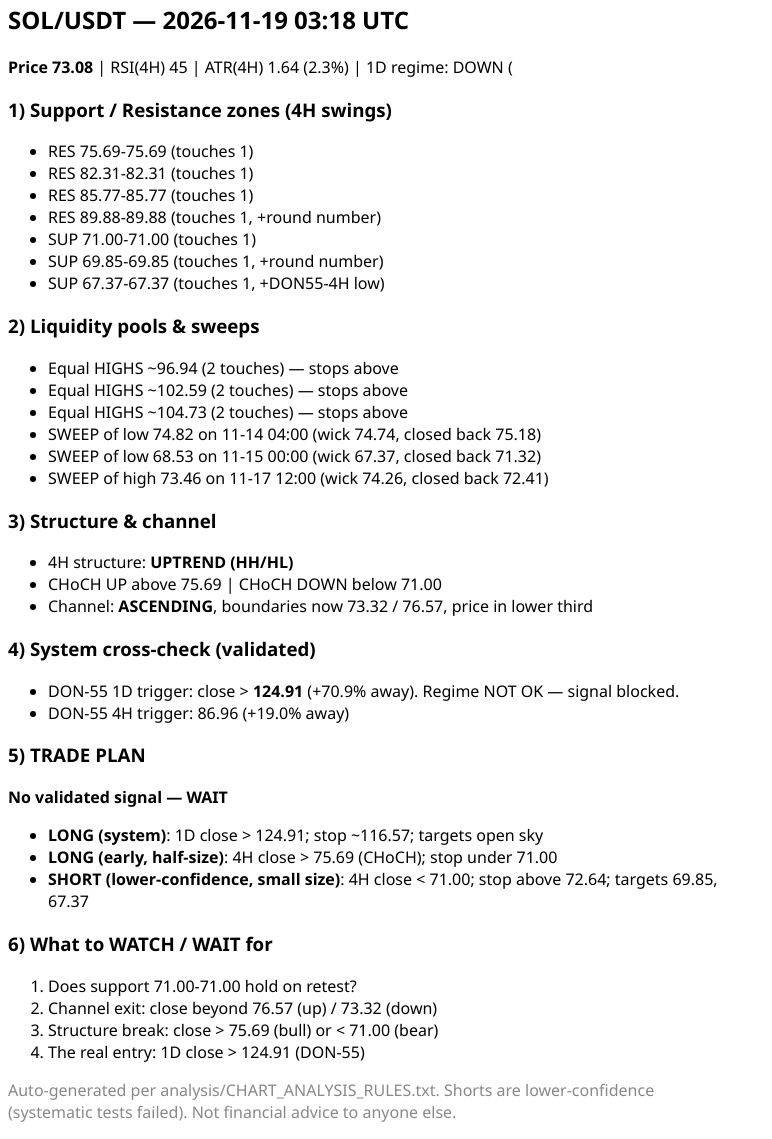
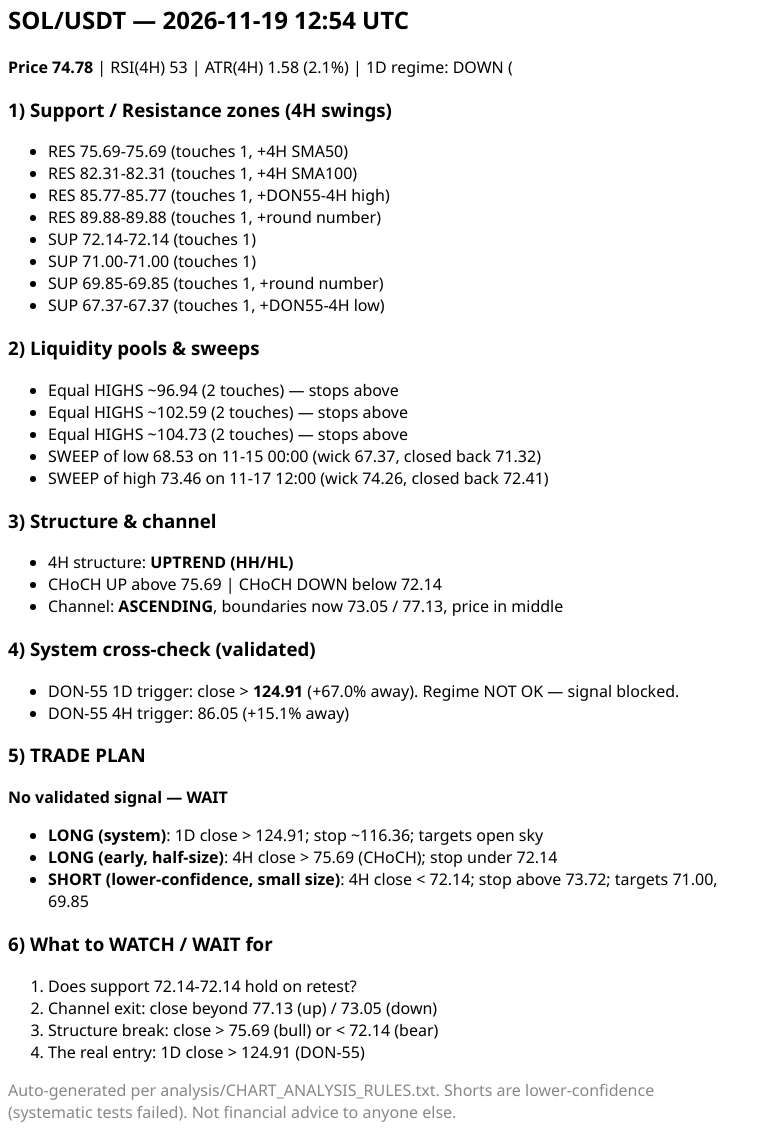
Before and after one commit to Bilalgpt/trade-analysis, a plain HTML site: page docs/analysis_v2.html in a window 1280 px wide. Shown: the part 5-1144 px from the top of the page, without its empty margins (0-772 px from the left). Drawn offline with Linux system fonts and the light colour scheme.

Commit message:
report: hourly analysis 2026-11-19 12:54 UTC

```diff
--- a/docs/analysis_v2.html
+++ b/docs/analysis_v2.html
@@ -1,10 +1,11 @@
-<html><body style='font-family:Segoe UI,Arial,sans-serif;max-width:720px'><h2>SOL/USDT — 2026-11-19 03:18 UTC</h2>
-<p><b>Price 73.08</b> | RSI(4H) 45 | ATR(4H) 1.64 (2.3%) | 1D regime: DOWN (<SMA200)</p>
+<html><body style='font-family:Segoe UI,Arial,sans-serif;max-width:720px'><h2>SOL/USDT — 2026-11-19 12:54 UTC</h2>
+<p><b>Price 74.78</b> | RSI(4H) 53 | ATR(4H) 1.58 (2.1%) | 1D regime: DOWN (<SMA200)</p>
 <h3>1) Support / Resistance zones (4H swings)</h3><ul>
-<li>RES 75.69-75.69 (touches 1)</li>
-<li>RES 82.31-82.31 (touches 1)</li>
-<li>RES 85.77-85.77 (touches 1)</li>
+<li>RES 75.69-75.69 (touches 1, +4H SMA50)</li>
+<li>RES 82.31-82.31 (touches 1, +4H SMA100)</li>
+<li>RES 85.77-85.77 (touches 1, +DON55-4H high)</li>
 <li>RES 89.88-89.88 (touches 1, +round number)</li>
+<li>SUP 72.14-72.14 (touches 1)</li>
 <li>SUP 71.00-71.00 (touches 1)</li>
 <li>SUP 69.85-69.85 (touches 1, +round number)</li>
 <li>SUP 67.37-67.37 (touches 1, +DON55-4H low)</li>
@@ -13,27 +14,26 @@
 <li>Equal HIGHS ~96.94 (2 touches) — stops above</li>
 <li>Equal HIGHS ~102.59 (2 touches) — stops above</li>
 <li>Equal HIGHS ~104.73 (2 touches) — stops above</li>
-<li>SWEEP of low 74.82 on 11-14 04:00 (wick 74.74, closed back 75.18)</li>
 <li>SWEEP of low 68.53 on 11-15 00:00 (wick 67.37, closed back 71.32)</li>
 <li>SWEEP of high 73.46 on 11-17 12:00 (wick 74.26, closed back 72.41)</li>
 </ul>
 <h3>3) Structure & channel</h3><ul><li>4H structure: <b>UPTREND (HH/HL)</b></li>
-<li>CHoCH UP above 75.69 | CHoCH DOWN below 71.00</li>
-<li>Channel: <b>ASCENDING</b>, boundaries now 73.32 / 76.57, price in lower third</li>
+<li>CHoCH UP above 75.69 | CHoCH DOWN below 72.14</li>
+<li>Channel: <b>ASCENDING</b>, boundaries now 73.05 / 77.13, price in middle</li>
 </ul>
 <h3>4) System cross-check (validated)</h3><ul>
-<li>DON-55 1D trigger: close &gt; <b>124.91</b> (+70.9% away). Regime NOT OK — signal blocked.</li>
-<li>DON-55 4H trigger: 86.96 (+19.0% away)</li></ul>
+<li>DON-55 1D trigger: close &gt; <b>124.91</b> (+67.0% away). Regime NOT OK — signal blocked.</li>
+<li>DON-55 4H trigger: 86.05 (+15.1% away)</li></ul>
 <h3>5) TRADE PLAN</h3>
 <p><b>No validated signal — WAIT</b></p>
 <ul>
-<li><b>LONG (system)</b>: 1D close &gt; 124.91; stop ~116.57; targets open sky</li>
-<li><b>LONG (early, half-size)</b>: 4H close &gt; 75.69 (CHoCH); stop under 71.00</li>
-<li><b>SHORT (lower-confidence, small size)</b>: 4H close &lt; 71.00; stop above 72.64; targets 69.85, 67.37</li>
+<li><b>LONG (system)</b>: 1D close &gt; 124.91; stop ~116.36; targets open sky</li>
+<li><b>LONG (early, half-size)</b>: 4H close &gt; 75.69 (CHoCH); stop under 72.14</li>
+<li><b>SHORT (lower-confidence, small size)</b>: 4H close &lt; 72.14; stop above 73.72; targets 71.00, 69.85</li>
 </ul>
 <h3>6) What to WATCH / WAIT for</h3><ol>
-<li>Does support 71.00-71.00 hold on retest?</li>
-<li>Channel exit: close beyond 76.57 (up) / 73.32 (down)</li>
-<li>Structure break: close &gt; 75.69 (bull) or &lt; 71.00 (bear)</li>
+<li>Does support 72.14-72.14 hold on retest?</li>
+<li>Channel exit: close beyond 77.13 (up) / 73.05 (down)</li>
+<li>Structure break: close &gt; 75.69 (bull) or &lt; 72.14 (bear)</li>
 <li>The real entry: 1D close &gt; 124.91 (DON-55)</li></ol>
 <p style='color:#888'>Auto-generated per analysis/CHART_ANALYSIS_RULES.txt. Shorts are lower-confidence (systematic tests failed). Not financial advice to anyone else.</p></body></html>
```
